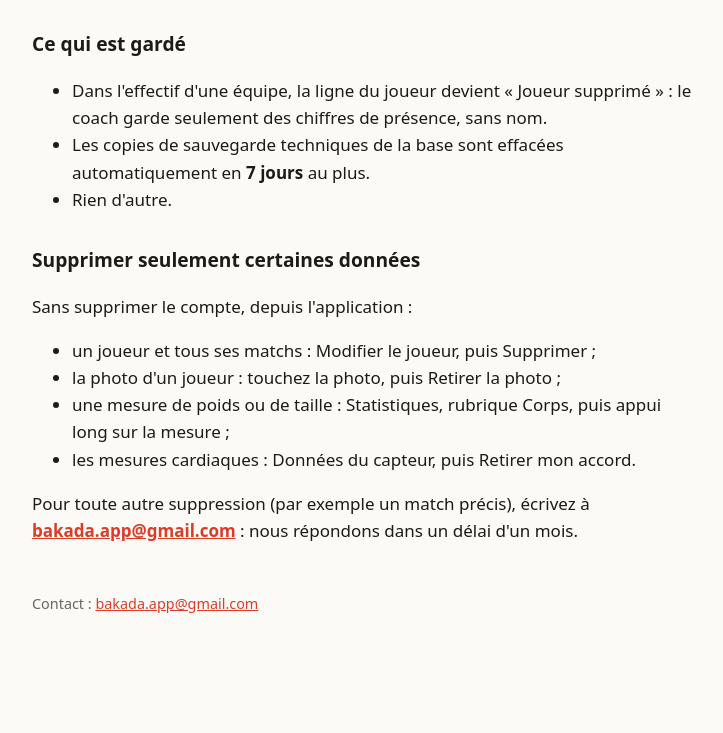
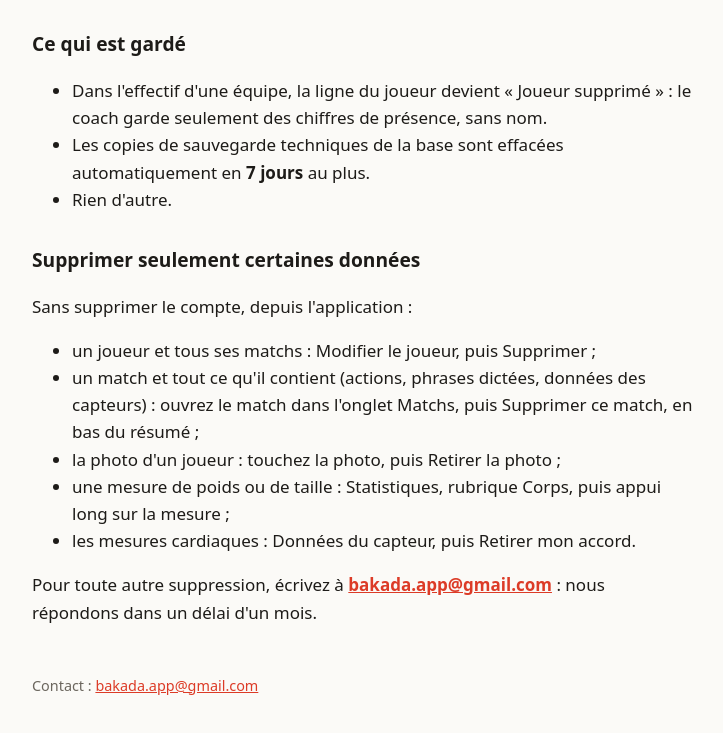
Before and after one commit to bakada-app/bakada-app.github.io, a plain HTML site: page suppression-compte.html in a window 1280 px wide. Shown: the part 995-1728 px from the top of the page, without its empty margins (276-999 px from the left). Before the commit the page ends 1674 px from the top, so only its background shows below. Drawn offline with Linux system fonts and the light colour scheme.

Commit message:
Add files via upload

```diff
--- a/suppression-compte.html
+++ b/suppression-compte.html
@@ -42,8 +42,8 @@ footer { color: var(--muted); font-size: .9rem; margin-top: 3rem; }
 <ul><li>Dans l'effectif d'une équipe, la ligne du joueur devient « Joueur supprimé » : le coach garde seulement des chiffres de présence, sans nom.</li><li>Les copies de sauvegarde techniques de la base sont effacées automatiquement en <strong>7 jours</strong> au plus.</li><li>Rien d'autre.</li></ul>
 <h2>Supprimer seulement certaines données</h2>
 <p>Sans supprimer le compte, depuis l'application :</p>
-<ul><li>un joueur et tous ses matchs : Modifier le joueur, puis Supprimer ;</li><li>la photo d'un joueur : touchez la photo, puis Retirer la photo ;</li><li>une mesure de poids ou de taille : Statistiques, rubrique Corps, puis appui long sur la mesure ;</li><li>les mesures cardiaques : Données du capteur, puis Retirer mon accord.</li></ul>
-<p>Pour toute autre suppression (par exemple un match précis), écrivez à <strong><a href="mailto:bakada.app@gmail.com">bakada.app@gmail.com</a></strong> : nous répondons dans un délai d'un mois.</p>
+<ul><li>un joueur et tous ses matchs : Modifier le joueur, puis Supprimer ;</li><li>un match et tout ce qu'il contient (actions, phrases dictées, données des capteurs) : ouvrez le match dans l'onglet Matchs, puis Supprimer ce match, en bas du résumé ;</li><li>la photo d'un joueur : touchez la photo, puis Retirer la photo ;</li><li>une mesure de poids ou de taille : Statistiques, rubrique Corps, puis appui long sur la mesure ;</li><li>les mesures cardiaques : Données du capteur, puis Retirer mon accord.</li></ul>
+<p>Pour toute autre suppression, écrivez à <strong><a href="mailto:bakada.app@gmail.com">bakada.app@gmail.com</a></strong> : nous répondons dans un délai d'un mois.</p>
 <footer>Contact : <a href="mailto:bakada.app@gmail.com">bakada.app@gmail.com</a></footer>
 </main>
 </body>
```
